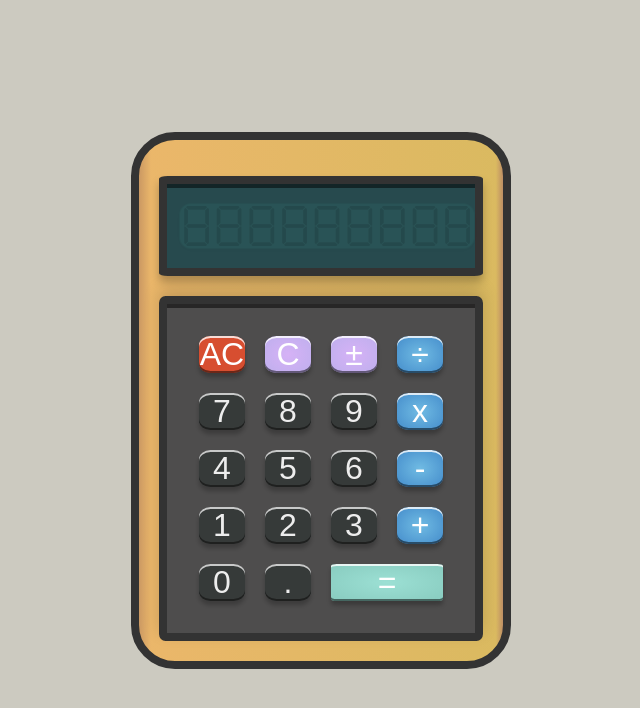
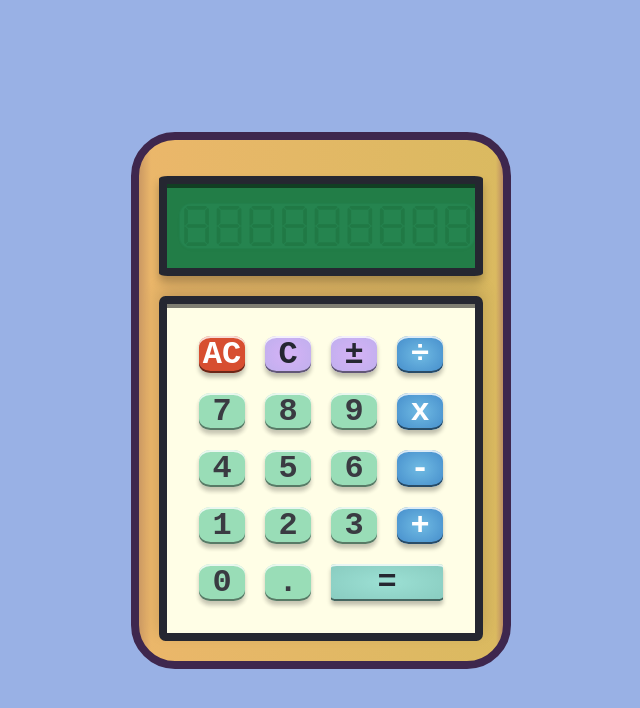
Before and after one commit to sam-martini/odin-calculator, a plain HTML site: page index.html in a window 1280 px wide. Shown: the whole page, without its empty margins (319-959 px from the left). Drawn offline with Linux system fonts and the light colour scheme.

Commit message:
Styles; Add shadow to active btn class

```diff
--- a/style.css
+++ b/style.css
@@ -15,7 +15,7 @@
 }
 
 body {
-    background-color: #cccac0;
+    background-color: #99b1e5;
 }
 
 
@@ -39,7 +39,7 @@ body {
 
     padding: 1.25rem;
 
-    border: .5rem solid #333333;
+    border: .5rem solid #3e274e;
     border-radius: 2.75rem;
 
     background-color: #e9b15e;
@@ -54,10 +54,10 @@ body {
     font-size: 2.5rem;
     margin-top: 1rem;
 
-    background-color: #274A4E;
+    background-color: #227d47;
 
     border-radius: 2.75%;
-    border: 8px solid #333333;
+    border: 8px solid #252731;
 
     font-family: 'DSEG', monospace;
     position: relative;
@@ -80,9 +80,9 @@ body {
     padding: 2rem;
 
     border-radius: 2%;
-    border: 8px solid #333333;
+    border: 8px solid #252731;
 
-    background-color: #4d4d4dfd;
+    background-color: #fffee6;
     box-shadow: 0 -8px 16px rgba(0, 0, 0, 0.15),
                 inset 0 4px rgba(0, 0, 0, 0.5);
 }
@@ -116,7 +116,9 @@ body {
 button {
     border: transparent;
     font-size: 2rem;
-    color: #FFFFFF;
+    font-family: 'Courier New', Courier, monospace;
+    font-weight: bold;
+    color: #252731;
     border-radius: 25%;
     box-shadow: 0px 4.15px 4.15px rgba(0, 0, 0, 0.25),
                 inset 0px 2.07px 0px rgba(255, 255, 255, 0.8),
@@ -124,17 +126,19 @@ button {
 }
 
 .num-btn {
-    background-color: #343837;
+    background-color: #8fdab3;
     opacity: 90%;
 }
 
 .op-btn {
     background-image: radial-gradient(#70bbe3, #448ccb);
     background-color: #448ccb;
+    color: #FFFFFF;
 }
 
 .ac-btn {
     background-color: #D74E30;
+    color: #FFFFFF;
 }
 
 .clear-btn,
@@ -152,4 +156,7 @@ button {
 
 .active-btn {
     color: #D74E30;
+    box-shadow: inset 0px 4.15px 4.15px rgba(0, 0, 0, 0.25),
+    inset 0px 2.07px 0px rgba(255, 255, 255, 0.8),
+    inset 0px -2.07px 0px rgba(0, 0, 0, 0.5);
 }
```
